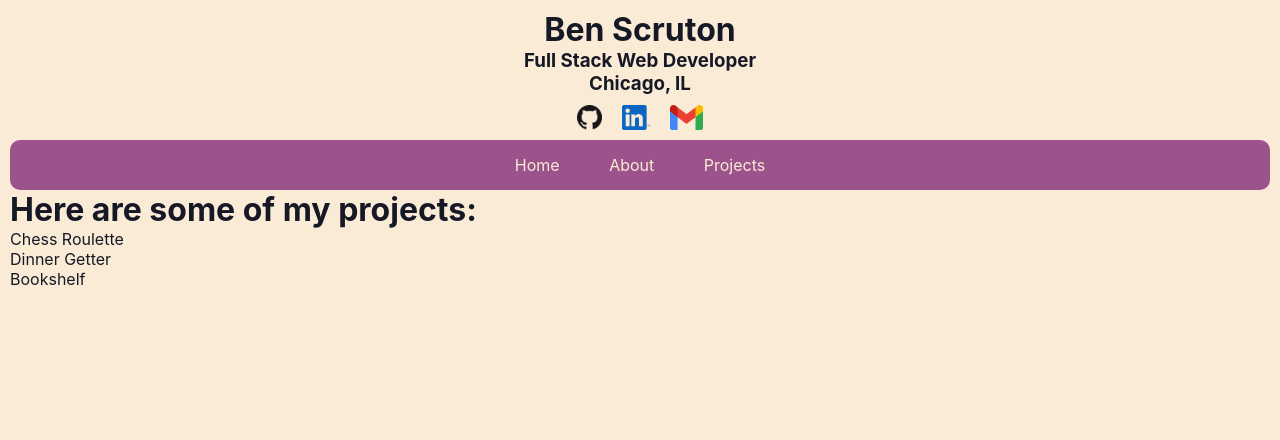
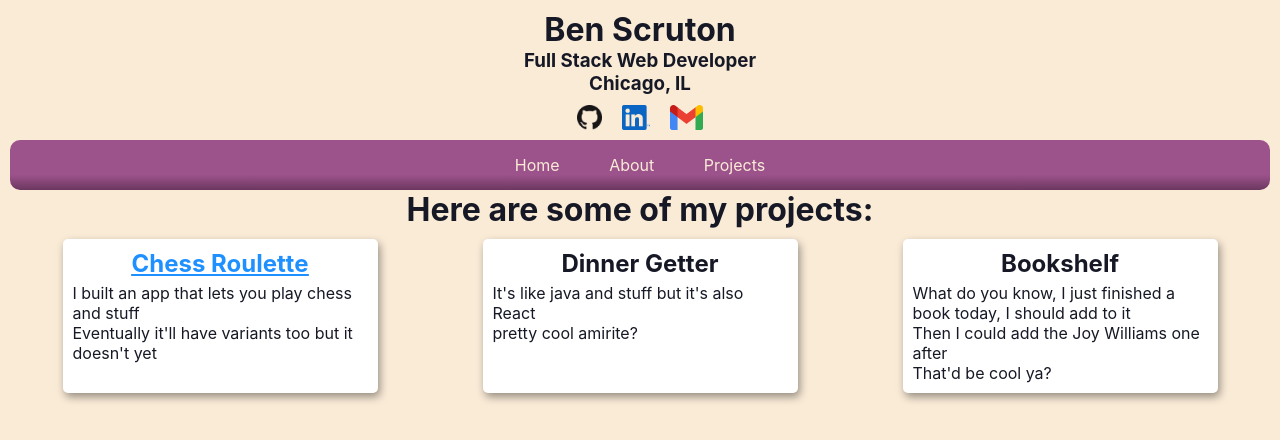
Before and after one commit to benscruton/personal_site, a React (Create React App) app: page /projects in a window 1280 px wide. Shown: the top 440 px of the page. Built offline with nearby package versions, Linux system fonts and the light colour scheme.

Commit message:
Filled in some content for project boxes

```diff
--- a/src/components/Box.module.css
+++ b/src/components/Box.module.css
@@ -1,8 +1,18 @@
 .wrapper{
     display: inline-block;
     background-color: white;
-    margin: 5px auto;
-    padding: 5px;
+    padding: 10px;
     box-shadow: rgba(0, 0, 0, 0.4) 2px 4px 8px;
     border-radius: 5px;
 }
+
+.title{
+    text-align: center;
+    margin-bottom: 5px;
+}
+
+a .title{
+    color: dodgerblue;
+    text-decoration-color: dodgerblue;
+    text-decoration: underline;
+}
--- a/src/components/Box.tsx
+++ b/src/components/Box.tsx
@@ -1,10 +1,19 @@
 import React from "react";
 import styles from "./Box.module.css";
 import CSS from "csstype";
+import { Link } from "@reach/router";
+
+interface Media{
+  address: string,
+  altText: string,
+  height?: string,
+  width?: string
+}
 
 interface Props {
   title?: string,
-  mediaAddress?: string,
+  titleLink?: string,
+  media?: Media,
   paragraphs?: string[],
   height?: string,
   minHeight?: string,
@@ -14,20 +23,30 @@ interface Props {
   maxWidth?: string,
 }
 
-const Box: React.FC<Props> = ({title, mediaAddress, paragraphs, height, minHeight, maxHeight, width, minWidth, maxWidth}) => {
+const Box: React.FC<Props> = ({title, titleLink, media, paragraphs, height, minHeight, maxHeight, width, minWidth, maxWidth}) => {
 
   const boxStyle: CSS.Properties = {height, minHeight, maxHeight, width, minWidth, maxWidth};
 
   return (
     <div className={styles.wrapper} style={boxStyle}>
       {title?
-        <h2>{title}</h2>
+        titleLink?
+          <Link to={titleLink}>
+            <h2 className={styles.title}>{title}</h2>
+          </Link>
+          :
+          <h2 className={styles.title}>{title}</h2>
         :
         <></>
       }
 
-      {mediaAddress?
-        <p>Link is {mediaAddress}</p>
+      {media?
+        <img
+          src={media.address}
+          alt={media.altText}
+          height={media.height}
+          width={media.width}
+        />
         :
         <></>
       }
--- a/src/components/Nav.module.css
+++ b/src/components/Nav.module.css
@@ -1,6 +1,7 @@
 .wrapper{
     display: flex;
-    background-color: #9C528B;
+    /* background-color: #9C528B; */
+    background-image: linear-gradient(#9C528B 70%, #6b375f);
     color: antiquewhite;
     justify-content: center;
     align-items: center;
--- /dev/null
+++ b/src/views/Projects.module.css
@@ -0,0 +1,10 @@
+.outerflex{
+    display: flex;
+    justify-content: space-around;
+    flex-wrap: wrap;
+}
+
+.title{
+    text-align: center;
+    margin-bottom: 10px;
+}
--- a/src/views/Projects.tsx
+++ b/src/views/Projects.tsx
@@ -1,5 +1,7 @@
 import { RouteComponentProps } from "@reach/router";
 import React from "react";
+import Box from "../components/Box";
+import styles from "./Projects.module.css";
 
 interface Props {
   path: RouteComponentProps
@@ -8,10 +10,43 @@ interface Props {
 const Projects: React.FC<Props> = () => {
   return (
     <div>
-      <h1>Here are some of my projects:</h1>
-      <p>Chess Roulette</p>
-      <p>Dinner Getter</p>
-      <p>Bookshelf</p>
+      <h1 className={styles.title}>
+        Here are some of my projects:
+      </h1>
+
+      <div className={styles.outerflex}>
+        <Box
+          title="Chess Roulette"
+          titleLink="/about"
+          width="25%"
+          minWidth="250px"
+          paragraphs={[
+            "I built an app that lets you play chess and stuff",
+            "Eventually it'll have variants too but it doesn't yet"
+          ]}
+        />
+
+        <Box
+          title="Dinner Getter"
+          width="25%"
+          minWidth="250px"
+          paragraphs={[
+            "It's like java and stuff but it's also React",
+            "pretty cool amirite?"
+          ]}
+        />
+
+        <Box
+          title="Bookshelf"
+          width="25%"
+          minWidth="250px"
+          paragraphs={[
+            "What do you know, I just finished a book today, I should add to it",
+            "Then I could add the Joy Williams one after",
+            "That'd be cool ya?"
+          ]}
+        />
+      </div>
     </div>
   );
 }
```
